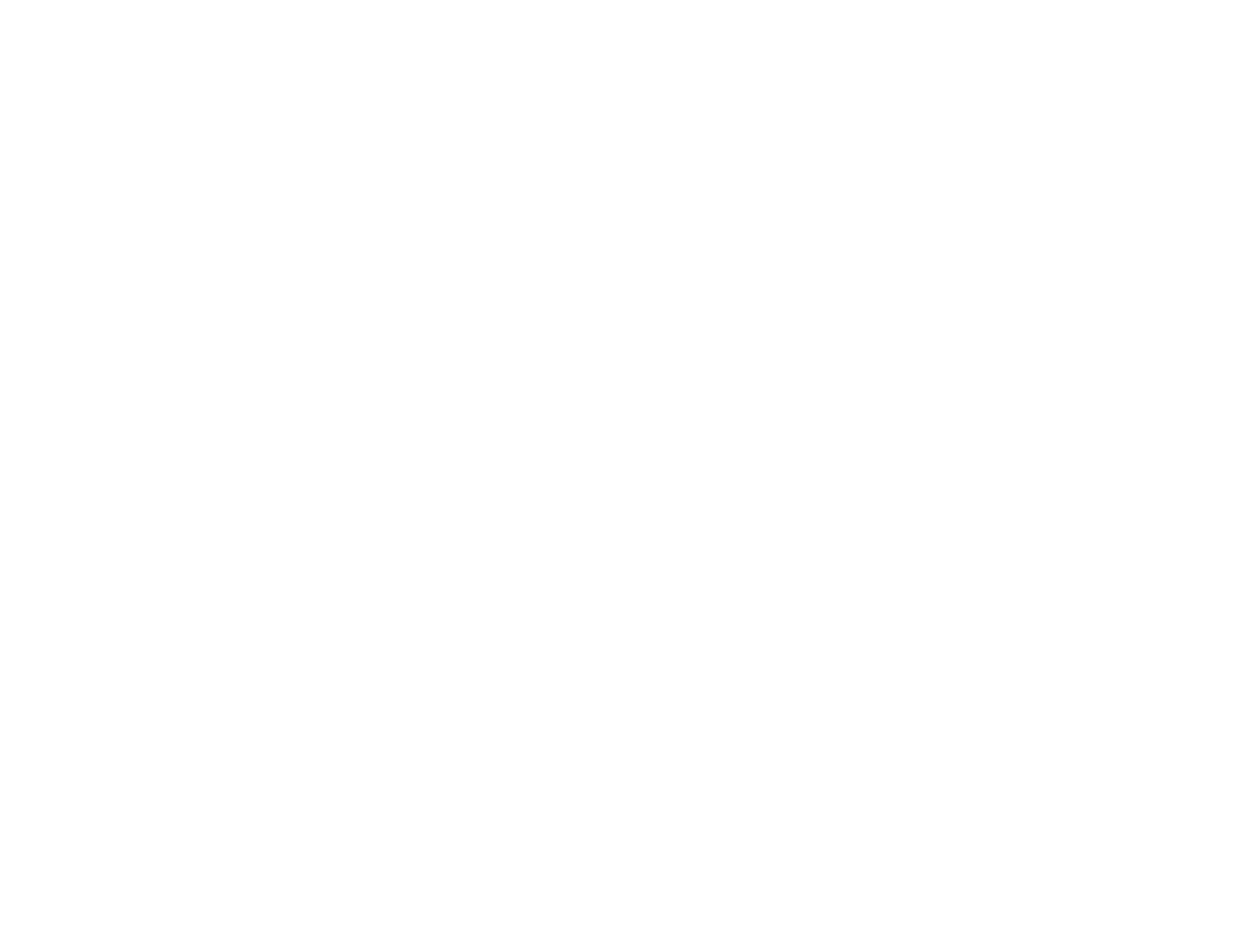
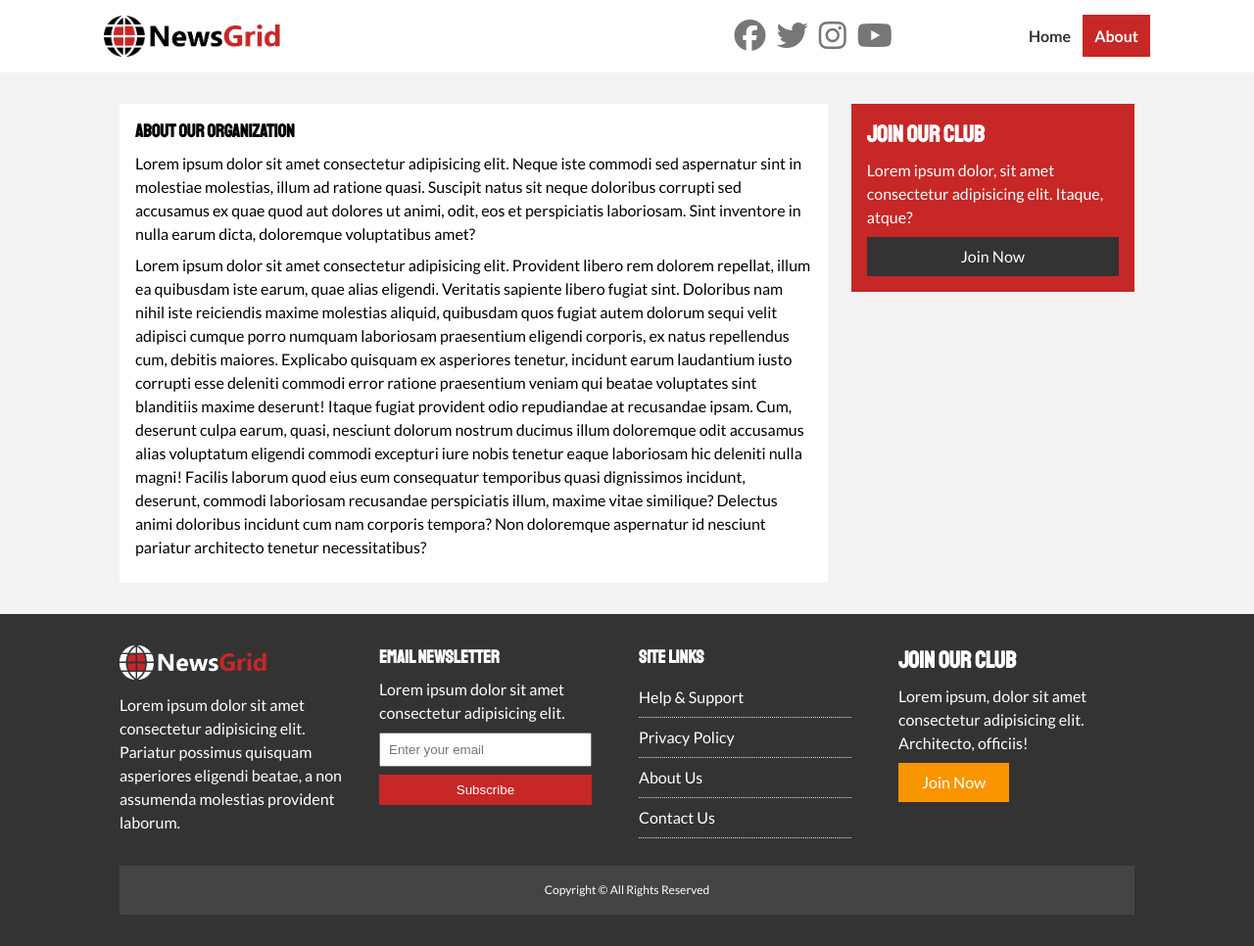
Before and after one commit to s-khodjaev/004_newsgrid, a plain HTML site: page about.html in a window 1280 px wide. Shown: the whole page at 98% size. Before the commit the page ends 800 px from the top, so only its background shows below. Drawn offline with Linux system fonts and the light colour scheme.

Commit message:
add about.html

```diff
--- a/about.html
+++ b/about.html
@@ -0,0 +1,143 @@
+<!DOCTYPE html>
+<html lang="en">
+  <head>
+    <meta charset="UTF-8" />
+    <meta name="viewport" content="width=device-width, initial-scale=1.0" />
+    <link
+      rel="stylesheet"
+      href="https://cdnjs.cloudflare.com/ajax/libs/font-awesome/6.7.2/css/all.min.css"
+      integrity="sha512-Evv84Mr4kqVGRNSgIGL/F/aIDqQb7xQ2vcrdIwxfjThSH8CSR7PBEakCr51Ck+w+/U6swU2Im1vVX0SVk9ABhg=="
+      crossorigin="anonymous"
+      referrerpolicy="no-referrer"
+    />
+    <link rel="preconnect" href="https://fonts.googleapis.com" />
+    <link rel="preconnect" href="https://fonts.gstatic.com" crossorigin />
+    <link
+      href="https://fonts.googleapis.com/css2?family=Lato:ital,wght@0,100;0,300;0,400;0,700;0,900;1,100;1,300;1,400;1,700;1,900&family=Staatliches&display=swap"
+      rel="stylesheet"
+    />
+    <link rel="stylesheet" href="css/main.css" />
+    <link
+      rel="stylesheet"
+      media="screen and (max-width: 768px)"
+      href="css/mobile.css"
+    />
+    <link rel="shortcut icon" type="image/x-icon" href="favicon.ico" />
+    <title>NewsGrid | Latest News</title>
+  </head>
+  <body>
+    <nav id="main-nav">
+      <div class="container">
+        <img src="img/logo.png" alt="NewsGrid Logo" class="logo" />
+        <div class="social">
+          <a href="https://facebook.com"
+            ><i class="fab fa-facebook fa-2x" target="_blank"></i
+          ></a>
+          <a href="https://twitter.com"
+            ><i class="fab fa-twitter fa-2x" target="_blank"></i
+          ></a>
+          <a href="https://instagram.com"
+            ><i class="fab fa-instagram fa-2x" target="_blank"></i
+          ></a>
+          <a href="https://youtube.com"
+            ><i class="fab fa-youtube fa-2x" target="_blank"></i
+          ></a>
+        </div>
+        <ul>
+          <li><a href="index.html">Home</a></li>
+          <li><a href="about.html" class="current">About</a></li>
+        </ul>
+      </div>
+    </nav>
+
+    <!-- About -->
+    <section id="about">
+      <div class="container">
+        <div class="page-container">
+          <article class="card">
+            <h1 class="l-heading">About Our Organization</h1>
+            <p>
+              Lorem ipsum dolor sit amet consectetur adipisicing elit. Neque
+              iste commodi sed aspernatur sint in molestiae molestias, illum ad
+              ratione quasi. Suscipit natus sit neque doloribus corrupti sed
+              accusamus ex quae quod aut dolores ut animi, odit, eos et
+              perspiciatis laboriosam. Sint inventore in nulla earum dicta,
+              doloremque voluptatibus amet?
+            </p>
+            <p>
+              Lorem ipsum dolor sit amet consectetur adipisicing elit. Provident
+              libero rem dolorem repellat, illum ea quibusdam iste earum, quae
+              alias eligendi. Veritatis sapiente libero fugiat sint. Doloribus
+              nam nihil iste reiciendis maxime molestias aliquid, quibusdam quos
+              fugiat autem dolorum sequi velit adipisci cumque porro numquam
+              laboriosam praesentium eligendi corporis, ex natus repellendus
+              cum, debitis maiores. Explicabo quisquam ex asperiores tenetur,
+              incidunt earum laudantium iusto corrupti esse deleniti commodi
+              error ratione praesentium veniam qui beatae voluptates sint
+              blanditiis maxime deserunt! Itaque fugiat provident odio
+              repudiandae at recusandae ipsam. Cum, deserunt culpa earum, quasi,
+              nesciunt dolorum nostrum ducimus illum doloremque odit accusamus
+              alias voluptatum eligendi commodi excepturi iure nobis tenetur
+              eaque laboriosam hic deleniti nulla magni! Facilis laborum quod
+              eius eum consequatur temporibus quasi dignissimos incidunt,
+              deserunt, commodi laboriosam recusandae perspiciatis illum, maxime
+              vitae similique? Delectus animi doloribus incidunt cum nam
+              corporis tempora? Non doloremque aspernatur id nesciunt pariatur
+              architecto tenetur necessitatibus?
+            </p>
+          </article>
+          <aside class="card bg-primary">
+            <h2>Join Our Club</h2>
+            <p>
+              Lorem ipsum dolor, sit amet consectetur adipisicing elit. Itaque,
+              atque?
+            </p>
+            <a href="#" class="btn btn-dark btn-block">Join Now</a>
+          </aside>
+        </div>
+      </div>
+    </section>
+
+    <!-- Footer -->
+    <footer id="main-footer" class="py-2">
+      <div class="container footer-container">
+        <div>
+          <img src="img/logo_light.png" alt="NewsGrid" />
+          <p>
+            Lorem ipsum dolor sit amet consectetur adipisicing elit. Pariatur
+            possimus quisquam asperiores eligendi beatae, a non assumenda
+            molestias provident laborum.
+          </p>
+        </div>
+        <div>
+          <h3>Email Newsletter</h3>
+          <p>Lorem ipsum dolor sit amet consectetur adipisicing elit.</p>
+          <form>
+            <input type="email" placeholder="Enter your email" />
+            <input type="submit" value="Subscribe" class="btn btn-primary" />
+          </form>
+        </div>
+        <div>
+          <h3>Site Links</h3>
+          <ul class="list">
+            <li><a href="#">Help & Support</a></li>
+            <li><a href="#">Privacy Policy</a></li>
+            <li><a href="#">About Us</a></li>
+            <li><a href="#">Contact Us</a></li>
+          </ul>
+        </div>
+        <div>
+          <h2>Join Our Club</h2>
+          <p>
+            Lorem ipsum, dolor sit amet consectetur adipisicing elit.
+            Architecto, officiis!
+          </p>
+          <a href="#" class="btn btn-secondary">Join Now</a>
+        </div>
+        <div>
+          <p>Copyright &copy; All Rights Reserved</p>
+        </div>
+      </div>
+    </footer>
+  </body>
+</html>
--- a/css/main.css
+++ b/css/main.css
@@ -35,6 +35,10 @@ a {
 
 ul {
   list-style: none;
+}
+
+p {
+  margin: 0.5rem 0;
 }
 
 img {
@@ -184,6 +188,29 @@ h6 {
   padding: 3rem 0;
 }
 
+.list li {
+  padding: 0.5rem 0;
+  border-bottom: 1px dotted #ddd;
+  width: 90%;
+}
+
+.list li a:hover {
+  color: var(--primary-color) !important;
+}
+
+/* Inner Page Container */
+
+.page-container {
+  display: grid;
+  grid-template-columns: 5fr 2fr;
+  margin: 2rem 0;
+  gap: 1.5rem;
+}
+
+.page-container > *:first-child {
+  grid-row: 1 / span 3;
+}
+
 /* Navigation */
 
 #main-nav {
@@ -289,3 +316,42 @@ h6 {
 #home-articles .articles-container > *:last-child {
   grid-column: 2 / span 2;
 }
+
+/* Footer */
+
+#main-footer {
+  background-color: var(--dark-color);
+  color: #fff;
+}
+
+#main-footer img {
+  width: 150px;
+}
+
+#main-footer a {
+  color: #fff;
+}
+
+#main-footer .footer-container {
+  display: grid;
+  grid-template-columns: repeat(4, 1fr);
+  gap: 1.5rem;
+}
+
+#main-footer .footer-container > *:last-child {
+  background-color: #444;
+  padding: 0.5rem;
+  grid-column: 1 / span 4;
+  text-align: center;
+  font-size: 0.75rem;
+}
+
+#main-footer .footer-container input[type='email'] {
+  width: 90%;
+  padding: 0.5rem;
+  margin-bottom: 0.5rem;
+}
+
+#main-footer .footer-container input[type='submit'] {
+  width: 90%;
+}
```
Also changed, not shown: article.html (+95 -0 lines), index.html (+2 -2 lines).
